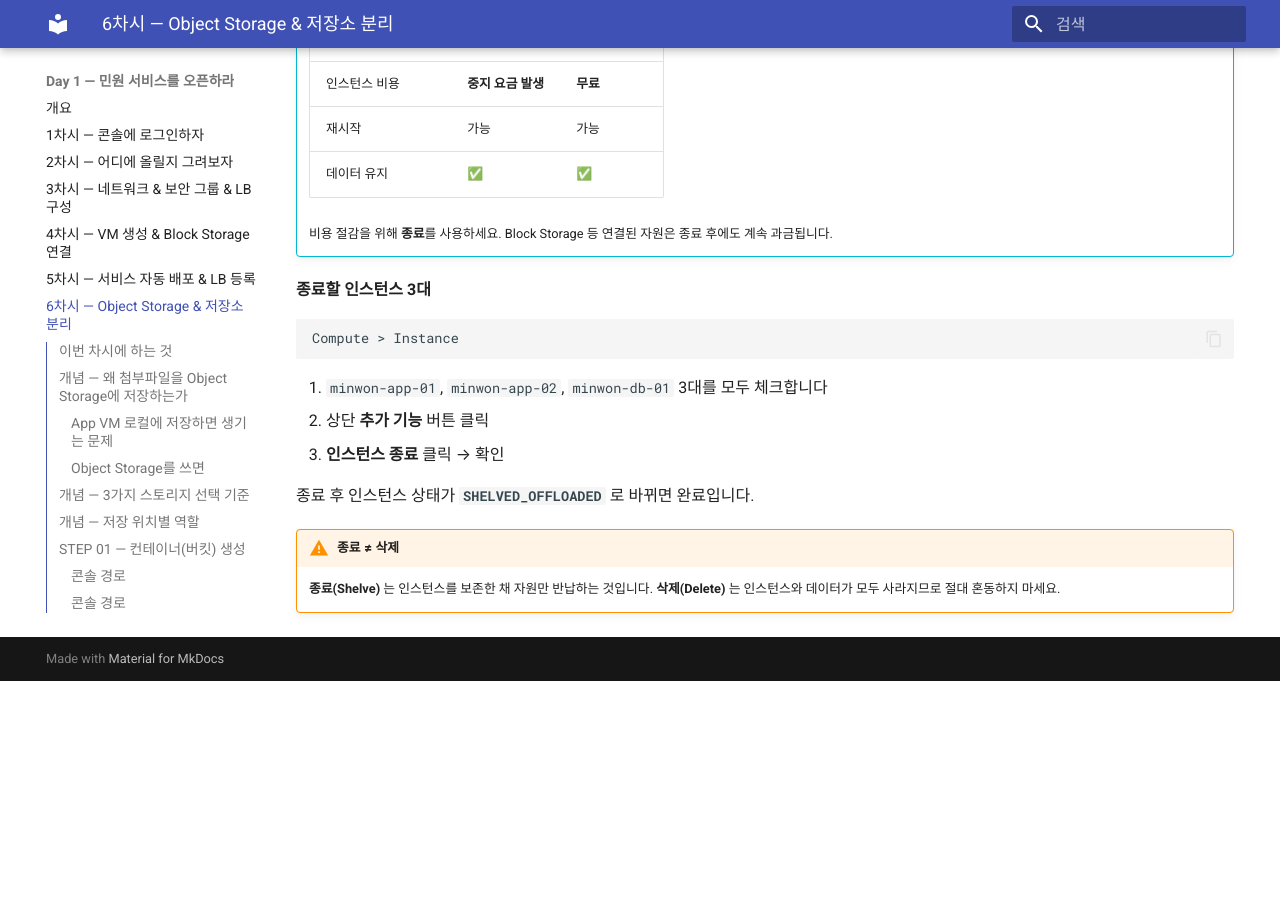
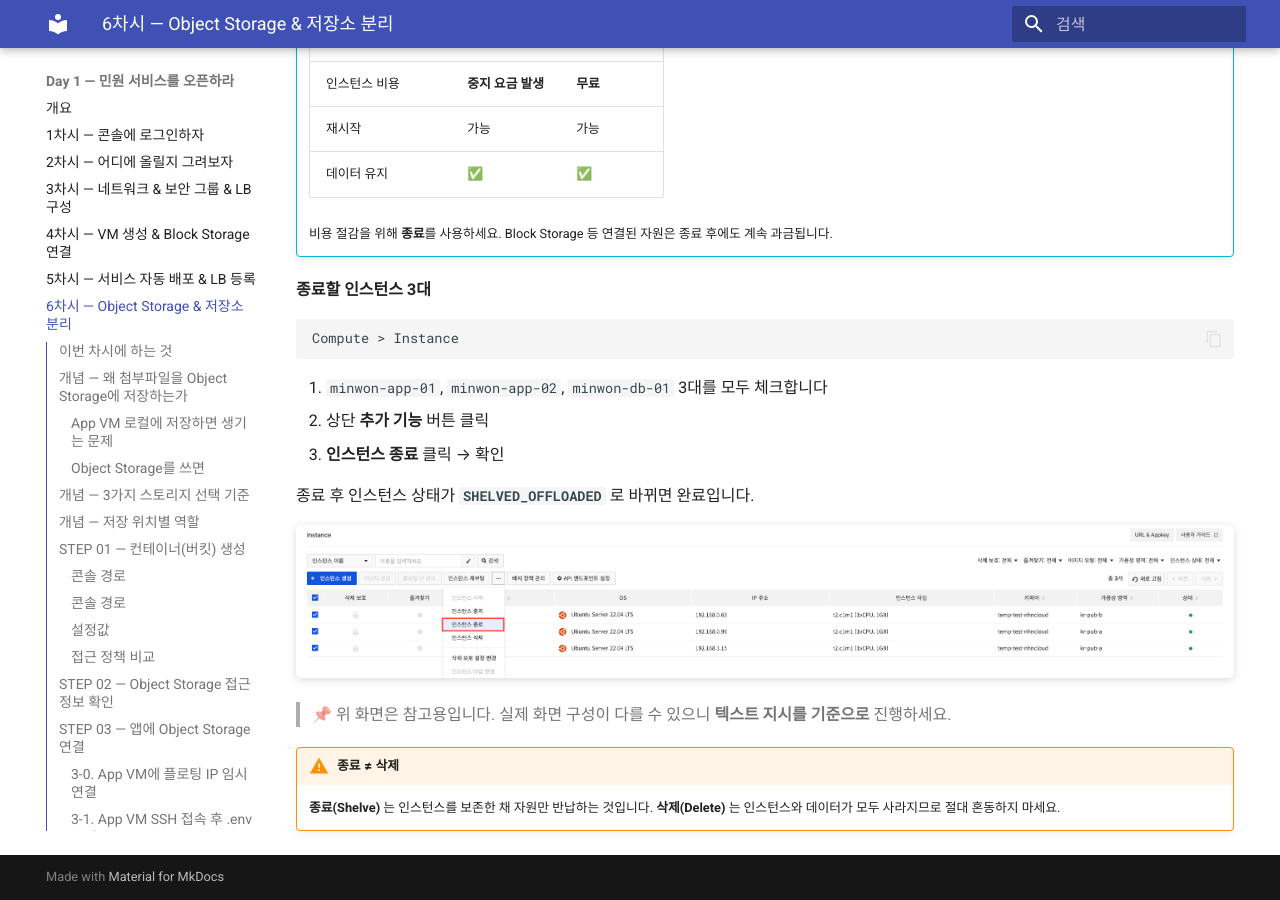
Before and after one commit to skilleat-labs/cloud-native-minwon-lab, an MkDocs documentation site: the page built from docs/day1/session6.md, in a window 1280 px wide and 900 px high, scrolled down 10437 px. Built offline with MkDocs 1.6.1 and Material for MkDocs 9.7.7, drawn with Linux system fonts in a browser that asks for light colours; before the commit the page ends 11118 px from its top, so only the background shows below that.

Commit message:
docs: 인스턴스 종료 화면 캡처 추가

```diff
--- a/docs/day1/session6.md
+++ b/docs/day1/session6.md
@@ -366,6 +366,9 @@ Compute > Instance
 
 종료 후 인스턴스 상태가 **`SHELVED_OFFLOADED`** 로 바뀌면 완료입니다.
 
+![인스턴스 종료 화면](./images/6-instance-shelve.png)
+> 📌 위 화면은 참고용입니다. 실제 화면 구성이 다를 수 있으니 **텍스트 지시를 기준으로** 진행하세요.
+
 !!! warning "종료 ≠ 삭제"
     **종료(Shelve)** 는 인스턴스를 보존한 채 자원만 반납하는 것입니다.
     **삭제(Delete)** 는 인스턴스와 데이터가 모두 사라지므로 절대 혼동하지 마세요.
```
Also changed, not shown: docs/day1/images/6-instance-shelve.png (added).
